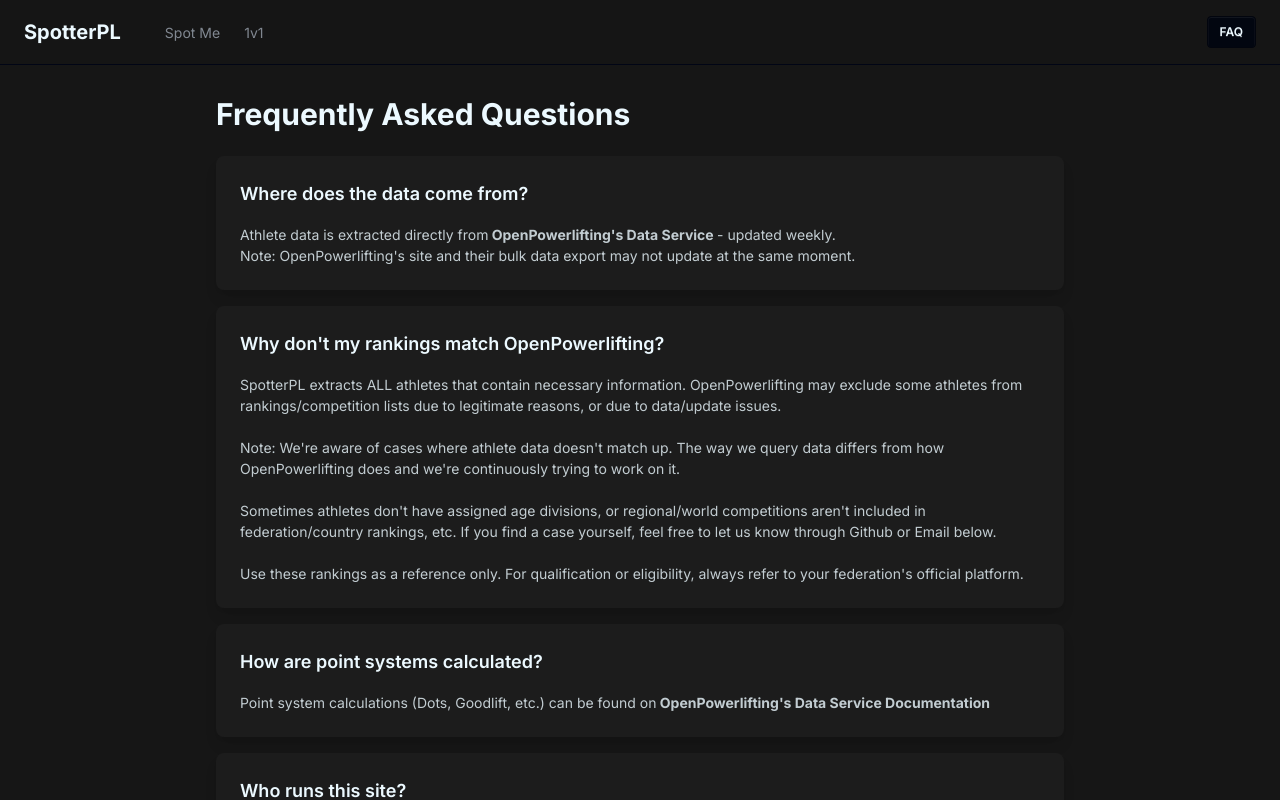
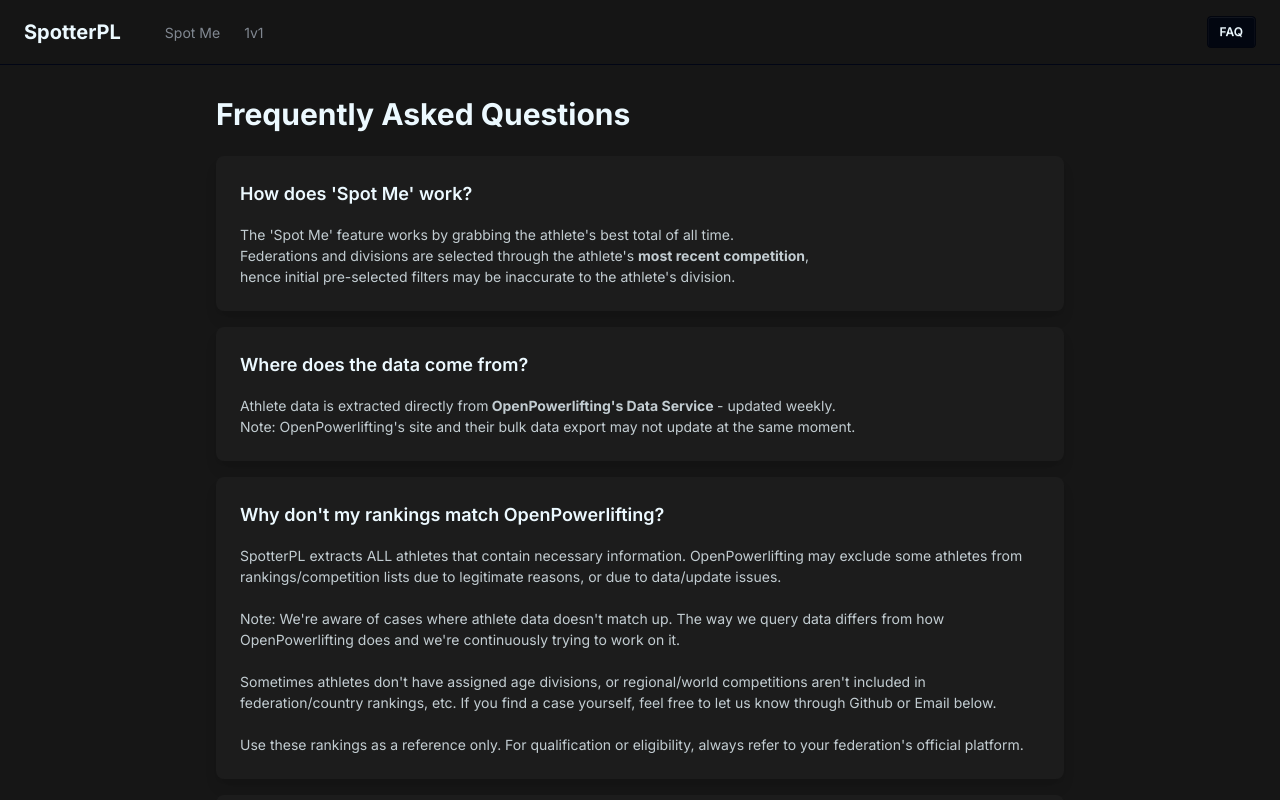
Before and after one commit to rubbaduk/spotter-pl, a Next.js app in the folder spotter-pl/: page /faq in a window 1280 px wide. Shown: the top 800 px of the page. Built offline with nearby package versions, Linux system fonts and the light colour scheme.

Commit message:
added to FAQ

```diff
--- a/spotter-pl/app/faq/page.tsx
+++ b/spotter-pl/app/faq/page.tsx
@@ -12,6 +12,21 @@
           <section>
             <h2 className="text-3xl font-bold mb-6">Frequently Asked Questions</h2>
             <div className="space-y-4">
+              <div className="card bg-[#1C1C1C] shadow-lg">
+                <div className="card-body">
+                  <h3 className="card-title text-lg mb-2">How does 'Spot Me' work?</h3>
+                  <p className="opacity-80">
+                    The 'Spot Me' feature works by grabbing the athlete's best total of all time.
+                    <br></br>
+
+                    Federations and divisions are selected through the athlete's <a className="font-bold">most recent competition</a>
+                    ,
+                    <br></br>
+                    hence initial pre-selected filters may be inaccurate to the athlete's division.
+
+                  </p>
+                </div>
+              </div>
               <div className="card bg-[#1C1C1C] shadow-lg">
                 <div className="card-body">
                   <h3 className="card-title text-lg mb-2">Where does the data come from?</h3>
```
